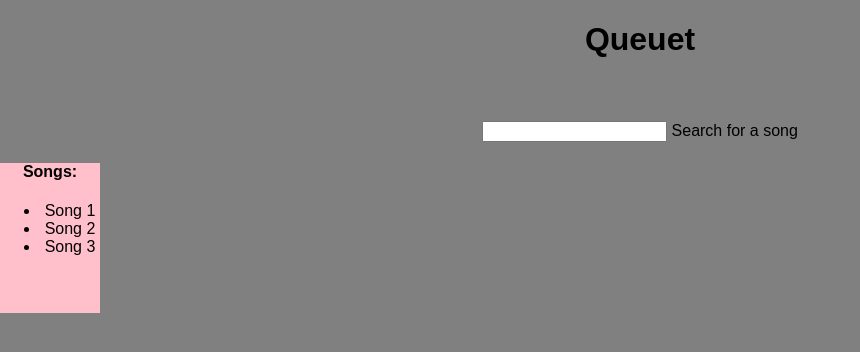
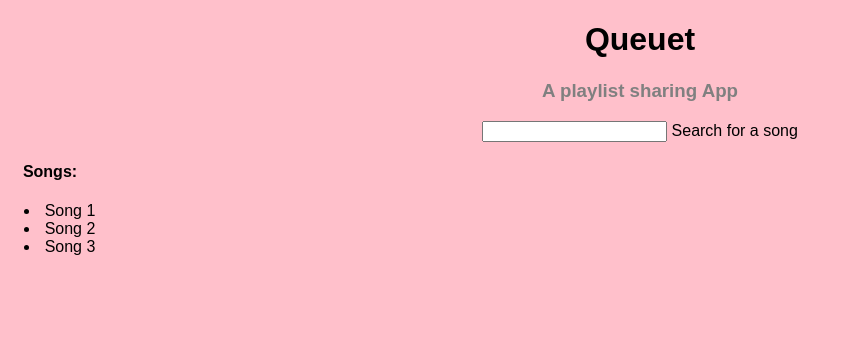
Before and after one commit to ojammojo/queuet, a React (Create React App) app: page / in a window 1280 px wide. Shown: the top 352 px of the page, without its empty margins (0-860 px from the left). Built offline with nearby package versions, Linux system fonts and the light colour scheme.

Commit message:
code test for heroku

```diff
--- a/src/App.css
+++ b/src/App.css
@@ -1,5 +1,5 @@
 body {
-  background-color: gray;
+  background-color: pink;
 }
 
 .App {
```
